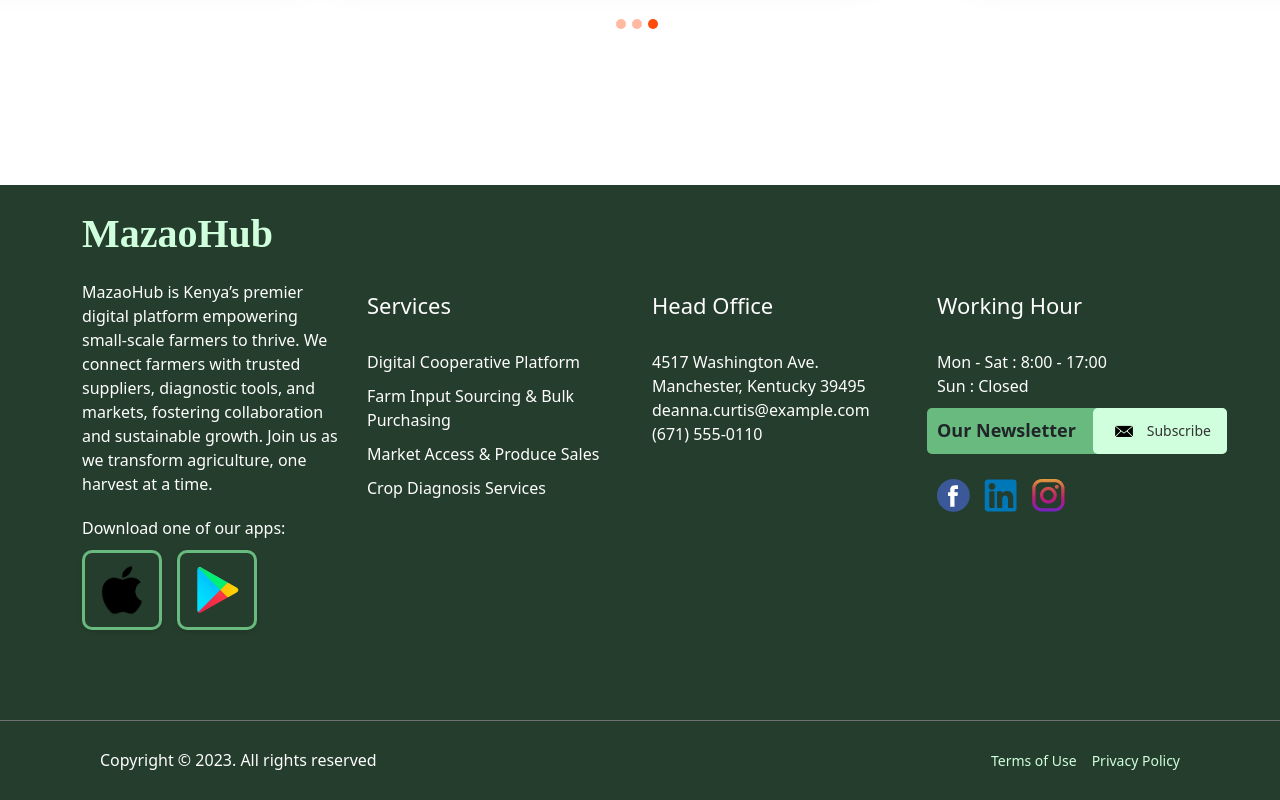
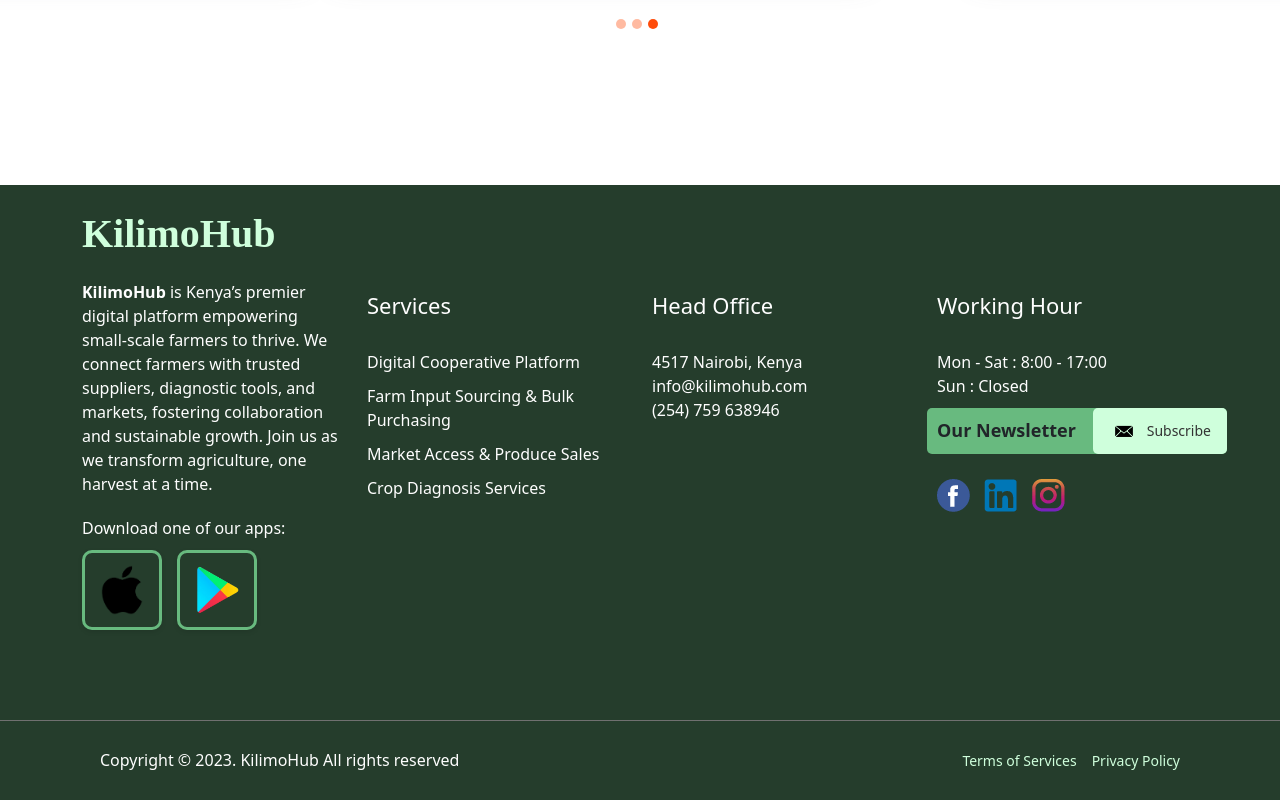
Before and after one commit to Allous-pun/KilimoHub, a React (Create React App) app: page / in a window 1280 px wide. Shown: the part 6400-7200 px from the top of the page. Built offline with nearby package versions, Linux system fonts and the light colour scheme.

Commit message:
updated content

```diff
--- a/src/components/AboutUs/Middle/Middle.js
+++ b/src/components/AboutUs/Middle/Middle.js
@@ -7,10 +7,10 @@ const Middle = () => {
         <div style={{ backgroundColor: '#f8f8f8' }} className='overflow-hidden'>
             <div className={`container ${styles.contain}`}>
                 <p data-aos='fade-down-right' data-aos-offset="170" className={styles.mainHead}>
-                    Discover the Future of Agriculture with MazaoHub
+                    Discover the Future of Agriculture with KilimoHub
                 </p>
                 <p data-aos='fade-up-left' data-aos-offset="170" className={styles.mainContent}>
-                    MazaoHub empowers small-scale farmers with innovative solutions, transforming the agricultural landscape
+                    KilimoHub empowers small-scale farmers with innovative solutions, transforming the agricultural landscape
                     through collaboration, technology, and sustainability.
                     Explore our core services that enable farmers to thrive in the modern agricultural ecosystem.
                 </p>
--- a/src/components/AboutUs/Top/Top.js
+++ b/src/components/AboutUs/Top/Top.js
@@ -6,11 +6,11 @@ import img2 from '../../../assets/aboutUs/img2.png';
 const Top = () => {
     return (
         <div className={`container overflow-hidden`}>
-            <p data-aos='slide-right' className={styles.heading}>About MazaoHub</p>
+            <p data-aos='slide-right' className={styles.heading}>About KilimoHub</p>
             <p data-aos='slide-left' className={styles.subHeading}>Your Partner in Better Yield</p>
             <p data-aos='fade-up' data-aos-offset='80' className={styles.content}>
-                MazaoHub is a digital platform designed to empower small-scale farmers by addressing the critical challenges they face in agriculture.
-                Acting as a one-stop solution, MazaoHub connects farmers with buyers, input suppliers, and agro-professionals, enabling them to operate efficiently and profitably.
+                KilimoHub is a digital platform designed to empower small-scale farmers by addressing the critical challenges they face in agriculture.
+                Acting as a one-stop solution, KilimoHub connects farmers with buyers, input suppliers, and agro-professionals, enabling them to operate efficiently and profitably.
             </p>
 
 
@@ -19,15 +19,15 @@ const Top = () => {
                     <p className={styles.about}>About Us</p>
                     <p className={styles.creativity}>We Foster Collaboration and Innovation</p>
                     <p className={styles.contn}>
-                        MazaoHub is a digital platform designed to empower small-scale farmers by addressing the critical challenges they face in agriculture. The platform serves as a one-stop solution that connects farmers with buyers, input suppliers, financial institutions, and agro-professionals, enabling them to operate more efficiently and profitably.
+                        KilimoHub is a digital platform designed to empower small-scale farmers by addressing the critical challenges they face in agriculture. The platform serves as a one-stop solution that connects farmers with buyers, input suppliers, financial institutions, and agro-professionals, enabling them to operate more efficiently and profitably.
                         <ul>
                             <li><b>Collective Purchasing:</b> Farmers pool their resources to buy inputs like seeds, fertilizers, and tools in bulk, reducing costs significantly.</li>
                             <li><b>Direct Market Access:</b> The platform eliminates exploitative intermediaries, allowing farmers to sell their produce directly to wholesalers, retailers, and cooperatives at fair prices.</li>
                             <li><b>Real-Time Data Insights:</b> Farmers are equipped with data on market trends, weather forecasts, and crop-specific advice, enabling them to make informed decisions and optimize their productivity.</li>
                             <li><b>Supportive Ecosystem:</b> By integrating agro-professionals, extension officers, and training resources, MazaoHub ensures farmers have access to the expertise and support they need to succeed.</li>
                         </ul>
-                        Accessible via mobile and web applications, MazaoHub is designed to cater to farmers in rural areas by offering multilingual support, mobile-friendly interfaces, and offline connectivity options through SMS and USSD. The platform’s holistic approach fosters collaboration, enhances productivity, and creates a sustainable agricultural ecosystem that uplifts farming communities and contributes to global food security.
-            With a vision to transform agriculture and a mission to empower farmers, MazaoHub is not just a platform; it’s a movement to modernize and democratize farming for small-scale producers worldwide.
+                        Accessible via mobile and web applications, KilimoHub is designed to cater to farmers in rural areas by offering multilingual support, mobile-friendly interfaces, and offline connectivity options through SMS and USSD. The platform’s holistic approach fosters collaboration, enhances productivity, and creates a sustainable agricultural ecosystem that uplifts farming communities and contributes to global food security.
+                        With a vision to transform agriculture and a mission to empower farmers, KilimoHub is not just a platform; it’s a movement to modernize and democratize farming for small-scale producers worldwide.
                     </p>
                 </div>
                 <div data-aos='slide-left' data-aos-offset='50' className={`col-md-6 ${styles.imgContain}`}>
--- a/src/components/CaseStudy/CaseStudy.js
+++ b/src/components/CaseStudy/CaseStudy.js
@@ -23,7 +23,7 @@ const CaseStudy = () => {
         <div className={`container ${styles.contain} overflow-hidden`}>
             <p className={styles.head} data-aos='slide-right'>WHAT WE DO</p>
             <div data-aos='slide-left'>
-                <p className={styles.our}>MazaoHub &nbsp;</p>
+                <p className={styles.our}>KilimoHub &nbsp;</p>
                 <p className={styles.study}>Projects</p>
             </div>
 
--- a/src/components/Footer/Footer.js
+++ b/src/components/Footer/Footer.js
@@ -17,9 +17,9 @@ const Footer = () => {
                 <div className="container">
                     <div className="row">
                         <div className={`col-lg-3 col-sm-6 ${styles.contain}`}>
-                            <p className={styles.logo}>MazaoHub</p>
+                            <p className={styles.logo}>KilimoHub</p>
                             <p className={styles.text}>
-                            MazaoHub is Kenya’s premier digital platform empowering small-scale farmers to thrive. We connect farmers with trusted suppliers, diagnostic tools, and markets, fostering collaboration and sustainable growth. Join us as we transform agriculture, one harvest at a time.
+                                <b>KilimoHub</b> is Kenya’s premier digital platform empowering small-scale farmers to thrive. We connect farmers with trusted suppliers, diagnostic tools, and markets, fostering collaboration and sustainable growth. Join us as we transform agriculture, one harvest at a time.
                             </p>
 
                             {/* Download Apps Section */}
@@ -50,9 +50,9 @@ const Footer = () => {
 
                         <div className={`col-lg-3 col-sm-6 ${styles.contain}`}>
                             <p className={styles.head}>Head Office</p>
-                            <p className={styles.text}>4517 Washington Ave. Manchester, Kentucky 39495</p>
-                            <p className={styles.text}>deanna.curtis@example.com</p>
-                            <p className={styles.text}>(671) 555-0110</p>
+                            <p className={styles.text}>4517 Nairobi, Kenya</p>
+                            <p className={styles.text}>info@kilimohub.com</p>
+                            <p className={styles.text}>(254) 759 638946</p>
                         </div>
 
                         <div className={`col-lg-3 col-sm-6 ${styles.contain}`}>
@@ -86,9 +86,9 @@ const Footer = () => {
 
             <div style={{ backgroundColor: '#253d2c', borderTop: 'solid 1px #707070', padding: '15px 0' }}>
                 <div className={styles.footerBottom}>
-                    <p className={styles.bottom}>Copyright © 2023. All rights reserved</p>
+                    <p className={styles.bottom}>Copyright © 2023.  KilimoHub  All rights reserved</p>
                     <div className={styles.policyLinks}>
-                        <a href="/terms-of-use" className={styles.policyLink}>Terms of Use</a>
+                        <a href="/terms-of-use" className={styles.policyLink}>Terms of Services</a>
                         <a href="/privacy-policy" className={styles.policyLink}>Privacy Policy</a>
                     </div>
                 </div>
--- a/src/components/ServicesHome/ServicesHome.js
+++ b/src/components/ServicesHome/ServicesHome.js
@@ -7,7 +7,7 @@ const ServicesHome = () => {
     return (
         <div className={`container ${styles.contain} overflow-hidden pb-4`}>
             <p data-aos="slide-right" className={styles.heading}>
-                MazaoHub Services
+                KilimoHub Services
             </p>
             <div>
                 <p
```
Also changed, not shown: src/components/AboutUs/Bottom/fakeData.js (+5 -5 lines).
